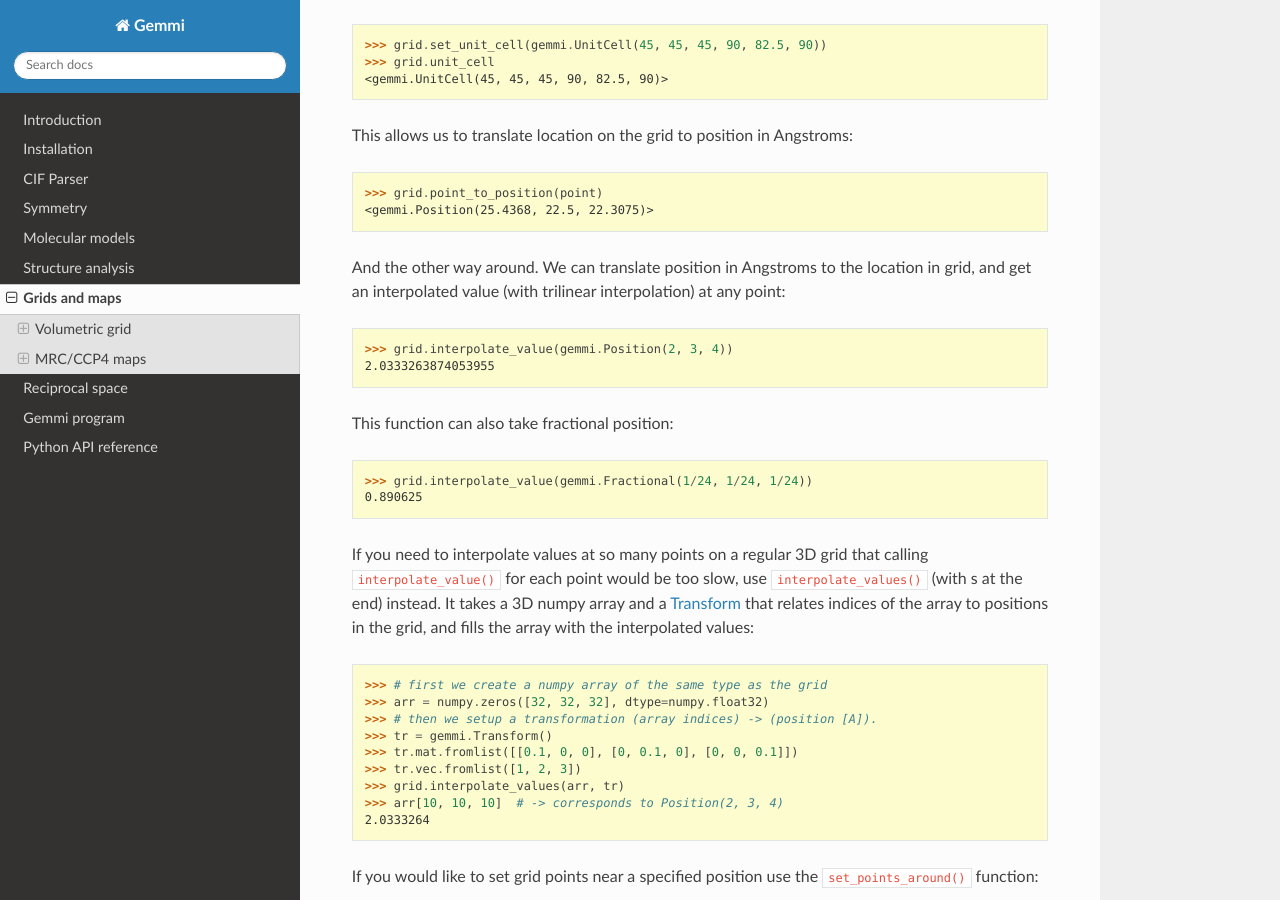
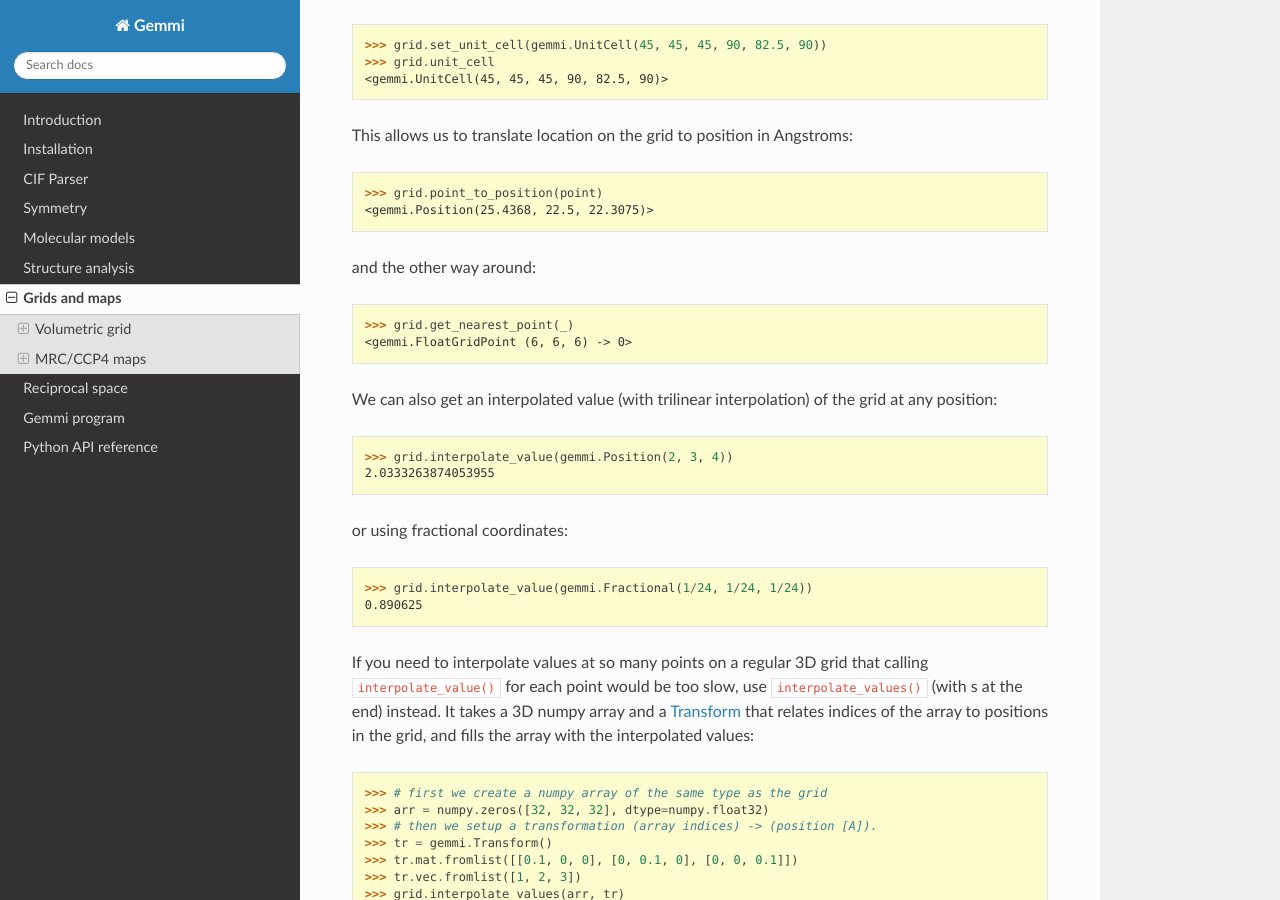
Before and after one commit to project-gemmi/gemmi, a Sphinx documentation site: the page built from docs/grid.rst, in a window 1280 px wide and 900 px high, scrolled down 3538 px. Built offline with Sphinx 7.4.7 and the Read the Docs theme 2.0.0, drawn with Linux system fonts in a browser that asks for light colours; some of the changed text lies outside the part shown.

Commit message:
add Grid::get_nearest_point()

```diff
--- a/docs/grid.rst
+++ b/docs/grid.rst
@@ -116,7 +116,7 @@ The point that you get when iterating over grid has four properties:
   (0, 0, 0, 0.125)
 
 The point can also be converted to index and to fractional and orthoghonal
-c oordinates, as will be demonstrated later.
+coordinates, as will be demonstrated later.
 
 .. _buffer_protocol:
 
@@ -194,17 +194,22 @@ This allows us to translate location on the grid to position in Angstroms:
   >>> grid.point_to_position(point)
   <gemmi.Position(25.4368, 22.5, 22.3075)>
 
+and the other way around:
 
-And the other way around.
-We can translate position in Angstroms to the location in grid,
-and get an interpolated value (with trilinear interpolation) at any point:
+.. doctest::
+
+  >>> grid.get_nearest_point(_)
+  <gemmi.FloatGridPoint (6, 6, 6) -> 0>
+
+We can also get an interpolated value (with trilinear interpolation)
+of the grid at any position:
 
 .. doctest::
 
   >>> grid.interpolate_value(gemmi.Position(2, 3, 4))
   2.0333263874053955
 
-This function can also take fractional position:
+or using fractional coordinates:
 
 .. doctest::
 
```
Also changed, not shown: 2 other files.
